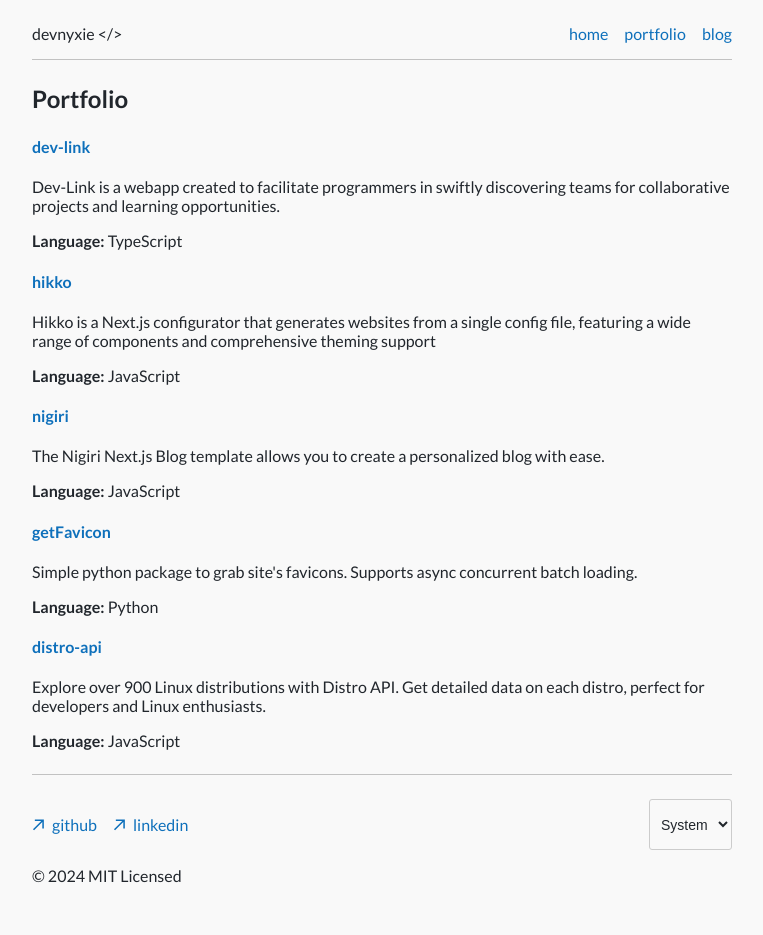
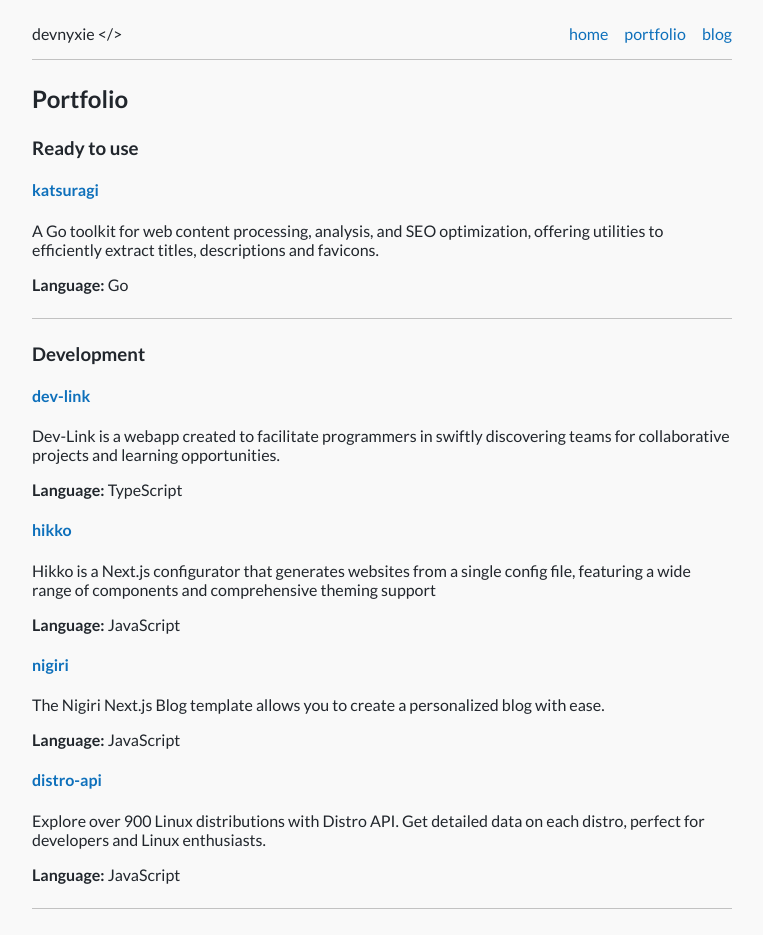
Before and after one commit to devnyxie/devnyxie.github.io, a Next.js app: page /portfolio in a window 1280 px wide. Shown: the top 935 px of the page, without its empty margins (258-1021 px from the left). Built offline with nearby package versions, Linux system fonts and the light colour scheme.

Commit message:
katsuragi added

```diff
--- /dev/null
+++ b/app/components/badge/badge.module.css
@@ -0,0 +1,5 @@
+.badge-warning {
+  background-color: #f0ad4e;
+  color: #fff;
+  border: 1px solid #a56e21;
+}
--- a/app/portfolio/page.tsx
+++ b/app/portfolio/page.tsx
@@ -2,11 +2,11 @@ import React from "react";
 
 export const metadata = {
   title: "Portfolio",
-  description: "View my portfolio projects",
+  description: "Tim's Portfolio",
 };
 
 export default function Page() {
-  const portfolio = [
+  const dev_projects = [
     {
       name: "dev-link",
       lang: "TypeScript",
@@ -26,28 +26,77 @@ export default function Page() {
         "The Nigiri Next.js Blog template allows you to create a personalized blog with ease.",
     },
     {
-      name: "getFavicon",
-      lang: "Python",
-      excerpt:
-        "Simple python package to grab site's favicons. Supports async concurrent batch loading.",
-    },
-    {
       name: "distro-api",
       lang: "JavaScript",
       excerpt:
         "Explore over 900 Linux distributions with Distro API. Get detailed data on each distro, perfect for developers and Linux enthusiasts.",
     },
   ];
+  const archived_projects = [
+    {
+      name: "getFavicon",
+      lang: "Python",
+      archived: true,
+      excerpt:
+        "Simple python package to grab site's favicons. Supports async concurrent batch loading.",
+    },
+  ];
+  const ready_projects = [
+    {
+      name: "katsuragi",
+      lang: "Go",
+      excerpt:
+        "A Go toolkit for web content processing, analysis, and SEO optimization, offering utilities to efficiently extract titles, descriptions and favicons.",
+    },
+  ];
   const base_git_url = "https://github.com/devnyxie";
   return (
     <section>
+      <style>
+        {`
+          h3 {
+            margin-bottom: 1rem;
+          }
+        `}
+      </style>
       <div>
         <h1>Portfolio</h1>
         <ul
           style={{ paddingLeft: "0", listStyleType: "none" }}
           className="mt-4"
         >
-          {portfolio.map((project, index) => (
+          <h3>Ready to use</h3>
+          {ready_projects.map((project, index) => (
+            <li key={index} style={{ marginBottom: "20px" }}>
+              <div>
+                <a href={`${base_git_url}/${project.name}`} target="_blank">
+                  <h4>{project.name}</h4>
+                </a>
+                <p>{project.excerpt}</p>
+                <p>
+                  <strong>Language:</strong> <span>{project.lang}</span>
+                </p>
+              </div>
+            </li>
+          ))}
+          <hr />
+          <h3>Development</h3>
+          {dev_projects.map((project, index) => (
+            <li key={index} style={{ marginBottom: "20px" }}>
+              <div>
+                <a href={`${base_git_url}/${project.name}`} target="_blank">
+                  <h4>{project.name}</h4>
+                </a>
+                <p>{project.excerpt}</p>
+                <p>
+                  <strong>Language:</strong> <span>{project.lang}</span>
+                </p>
+              </div>
+            </li>
+          ))}
+          <hr />
+          <h3>Archived</h3>
+          {archived_projects.map((project, index) => (
             <li key={index} style={{ marginBottom: "20px" }}>
               <div>
                 <a href={`${base_git_url}/${project.name}`} target="_blank">
--- a/package.json
+++ b/package.json
@@ -20,5 +20,6 @@
   },
   "devDependencies": {
     "@types/node": "20.14.9"
-  }
+  },
+  "packageManager": "yarn@1.22.22+sha512.a6b2f7906b721bba3d67d4aff083df04dad64c399707841b7acf00f6b133b7ac24255f2652fa22ae3534329dc6180534e98d17432037ff6fd140556e2bb3137e"
 }
```
Also changed, not shown: app/components/badge/badge.tsx (added, +14 -0 lines).
